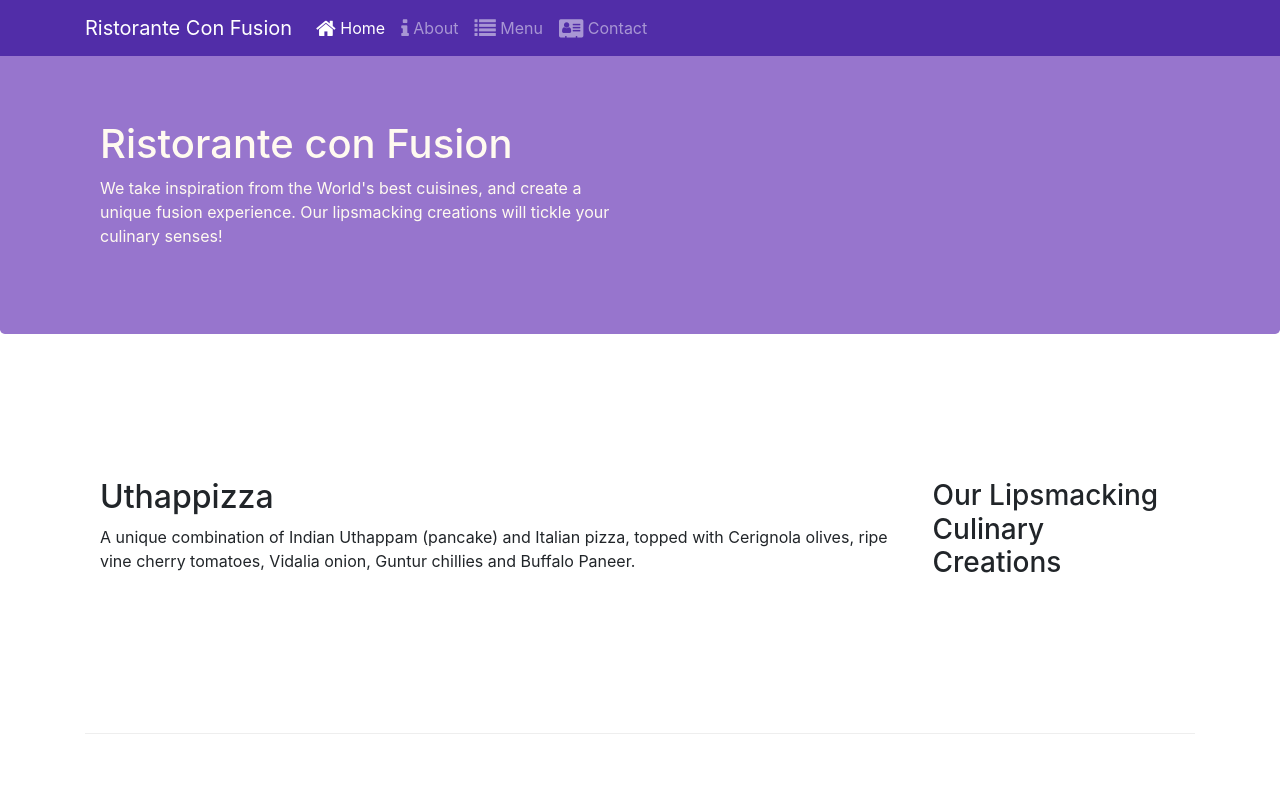
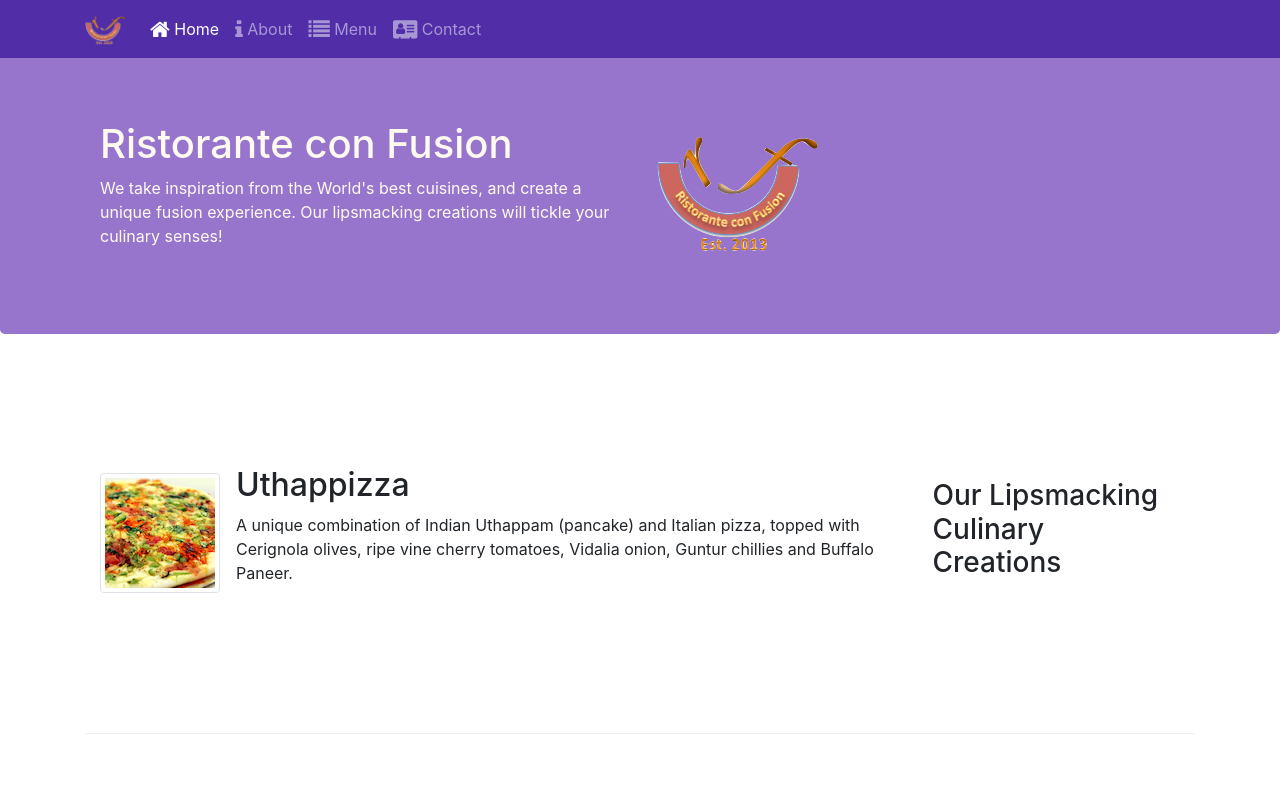
Before and after one commit to AaronMcGloin1506/coursea-Assignment_1, a website: page index.html in a window 1280 px wide. Shown: the top 800 px of the page. Drawn offline with nearby package versions, Linux system fonts and the light colour scheme.

Commit message:
images and media

```diff
--- a/index.html
+++ b/index.html
@@ -25,7 +25,7 @@
                 <span class="navbar-toggler-icon"></span>
             </button>
             <!-- logo with link to home page-->
-            <a class="navbar-brand" href="#">Ristorante Con Fusion</a>
+            <a class="navbar-brand" href="#"><img src="img/logo.png" height="30" width="41"/></a>
             <!-- navigation links / font awesome icons size large -->
             <div class="collapse navbar-collapse" id="Navbar">
                 <ul class="navbar-nav mr-auto">
@@ -44,7 +44,8 @@
                     <h1>Ristorante con Fusion</h1>
                     <p>We take inspiration from the World's best cuisines, and create a unique fusion experience. Our lipsmacking creations will tickle your culinary senses!</p>
                 </div>
-                <div class="col-12 col-sm">
+                <div class="col-12 col-sm align-self-center">
+                    <img src="img/logo.png" class="img-fluid" />
                 </div>
             </div>
         </div>
@@ -56,8 +57,14 @@
                 <h3>Our Lipsmacking Culinary Creations</h3>
             </div>
             <div class="col col-sm order-sm-first col-md">
-                <h2>Uthappizza</h2>
-                <p class="d-none d-sm-block">A unique combination of Indian Uthappam (pancake) and Italian pizza, topped with Cerignola olives, ripe vine cherry tomatoes, Vidalia onion, Guntur chillies and Buffalo Paneer.</p>
+                <div class="media">
+                    <img class="d-flex mr-3 img-thumbnail align-self-center" src="img/uthappizza.png" alt="uthappizza"/>
+                    <div class="media-body">
+                        <h2 class="mt-0">Uthappizza</h2>
+                        <p class="d-none d-sm-block">A unique combination of Indian Uthappam (pancake) and Italian pizza, topped with Cerignola olives, ripe vine cherry tomatoes, Vidalia onion, Guntur chillies and Buffalo Paneer.</p>
+                    </div>
+
+                </div>
             </div>
         </div>
 
@@ -77,9 +84,14 @@
                 <h3>Meet our Culinary Specialists</h3>
             </div>
             <div class="col col-sm order-sm-first col-md">
-                <h2>Alberto Somayya</h2>
-                <h4>Executive Chef</h4>
-                <p class="d-none d-sm-block">Award winning three-star Michelin chef with wide International experience having worked closely with whos-who in the culinary world, he specializes in creating mouthwatering Indo-Italian fusion experiences. </p>
+                <div class="media">
+                    <img class="d-flex mr-3 img-thumbnail align-self-center" src="img/alberto.png" alt="alberto"/>
+                    <div class="media-body">
+                        <h2 class="mt-0">Alberto Somayya</h2>
+                        <h4>Executive Chef</h4>
+                        <p class="d-none d-sm-block">Award winning three-star Michelin chef with wide International experience having worked closely with whos-who in the culinary world, he specializes in creating mouthwatering Indo-Italian fusion experiences.</p>
+                    </div>
+                </div>
             </div>
         </div>
     </div>
```
Also changed, not shown: aboutus.html (+3 -3 lines), contactus.html (+3 -2 lines), img/alberto.png (added), img/buffet.png (added), img/logo.png (added), img/uthappizza.png (added), 1 other file.
